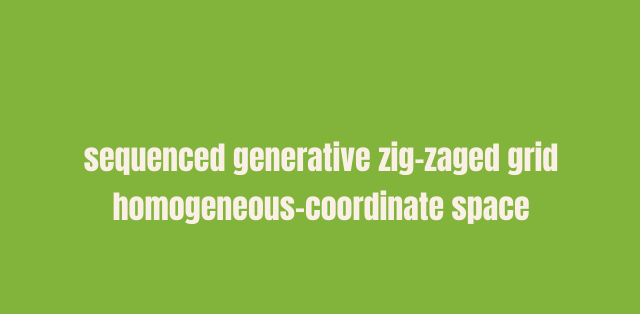
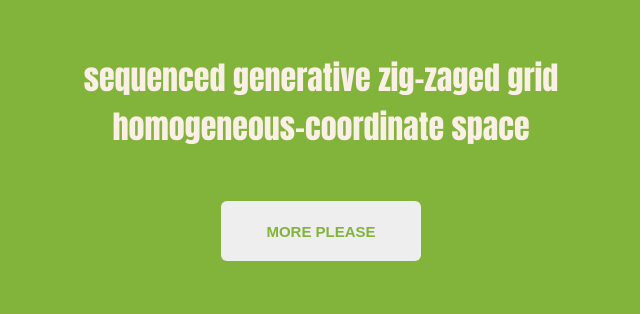
Before and after one commit to willstall/shadiness, a plain HTML site: page index.html in a window 1280 px wide. Shown: the part 218-532 px from the top of the page, without its empty margins (319-959 px from the left). Drawn offline with Linux system fonts and the light colour scheme.

Commit message:
added a btn

```diff
--- a/index.html
+++ b/index.html
@@ -10,30 +10,59 @@
         body {
             margin: 0;
             overflow: hidden;
-            /* background-color: lightseagreen; */
-        }
-        div {
-            margin:0 auto;
-            width: 85%;
-            height:100%;
         }
         h1{
             text-align: center;
+            font-family: Impact, Haettenschweiler, 'Arial Narrow Bold', sans-serif;
+            color:linen;
+            size: 20px;
+        }
+        main
+        {
             margin: 0;
             position: absolute;
             top: 50%;
             left: 50%;
             transform: translate(-50%, -50%);
-            font-family: Impact, Haettenschweiler, 'Arial Narrow Bold', sans-serif;
-            color:linen;
-            size: 20px;
+        }
+
+    </style>
+    <style>
+        .centered {
+            margin:50px auto;
+            text-align:center;
+        }
+        .button {
+            background: #eeeeee;
+            color:rgb(32, 32, 32);
+            display: inline-block;
+            cursor:pointer;
+            width:200px;
+            height:60px;
+            border-radius: 6px;
+            font-weight: 900;
+            text-transform: uppercase;
+            text-decoration: none;
+            font-size: 15px;
+        }
+        .button:hover{
+            background: #FFFFFF;
+            font-size: 20px;
+            /* size:40px;       */
+        }
+        .button:active
+        {
+            font-size: 22px;
         }
     </style>
    </head>
    <body>
-    <div>
+    <main>
         <h1 id="display"></h1>
-    </div>
+        <div class='centered'>
+            <button class="button" id='btn'>More Please</button>
+        </div>
+    </main>
       <script type="text/javascript">
 
         const colors = ['ff9595','49c7c0','82b33b','f2a369','d896e2'];
@@ -51,6 +80,9 @@
         let wholeRandomRange = (x,min,max) => { return round(randomRange(x,min,max)); }
         let randomWord = ( a,x ) => { return a[wholeRandomRange(x,0.0,a.length)];}
 
+        let display = document.getElementById('display');
+        let btn = document.getElementById('btn');
+
         let update = () =>
         {
             let d = new Date();
@@ -63,13 +95,16 @@
             let shape = randomWord(shapes,d*4422.7);
             let space = randomWord(spaces,d*897.0);
             // display
-            let display = document.getElementById('display');
+
             display.innerText = style + " " + approach + " " +  shape + " " + tech + " " + space + " " + form;    // num + " : " +
-            // background
-            document.body.style.backgroundColor = randomWord(colors,d);
+            // color
+            let c = randomWord(colors,d);
+            document.body.style.backgroundColor = c;
+            btn.style.color = c;
         }
 
         // start
+        btn.onclick = update;
         update();
         let milliseconds = 5000;
         // setInterval(update,milliseconds);
```
